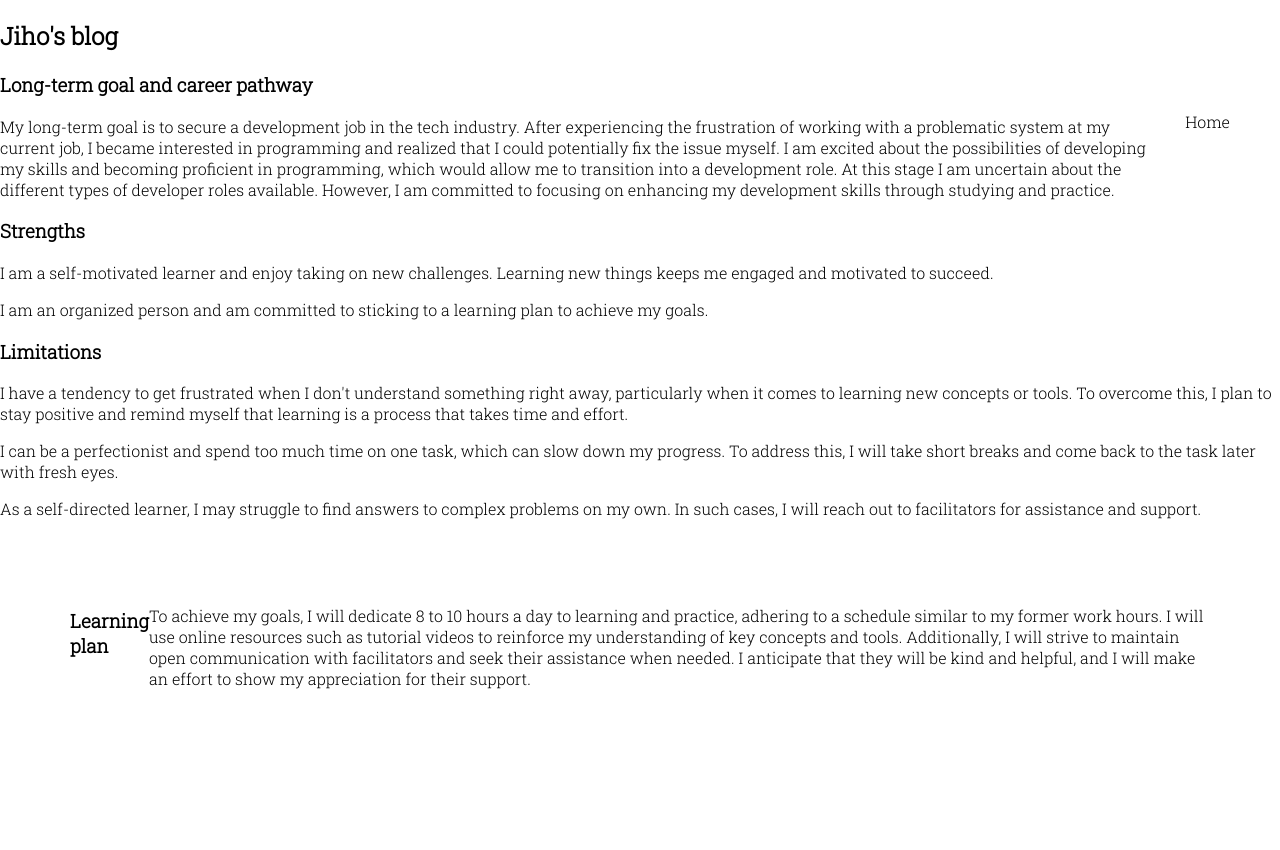
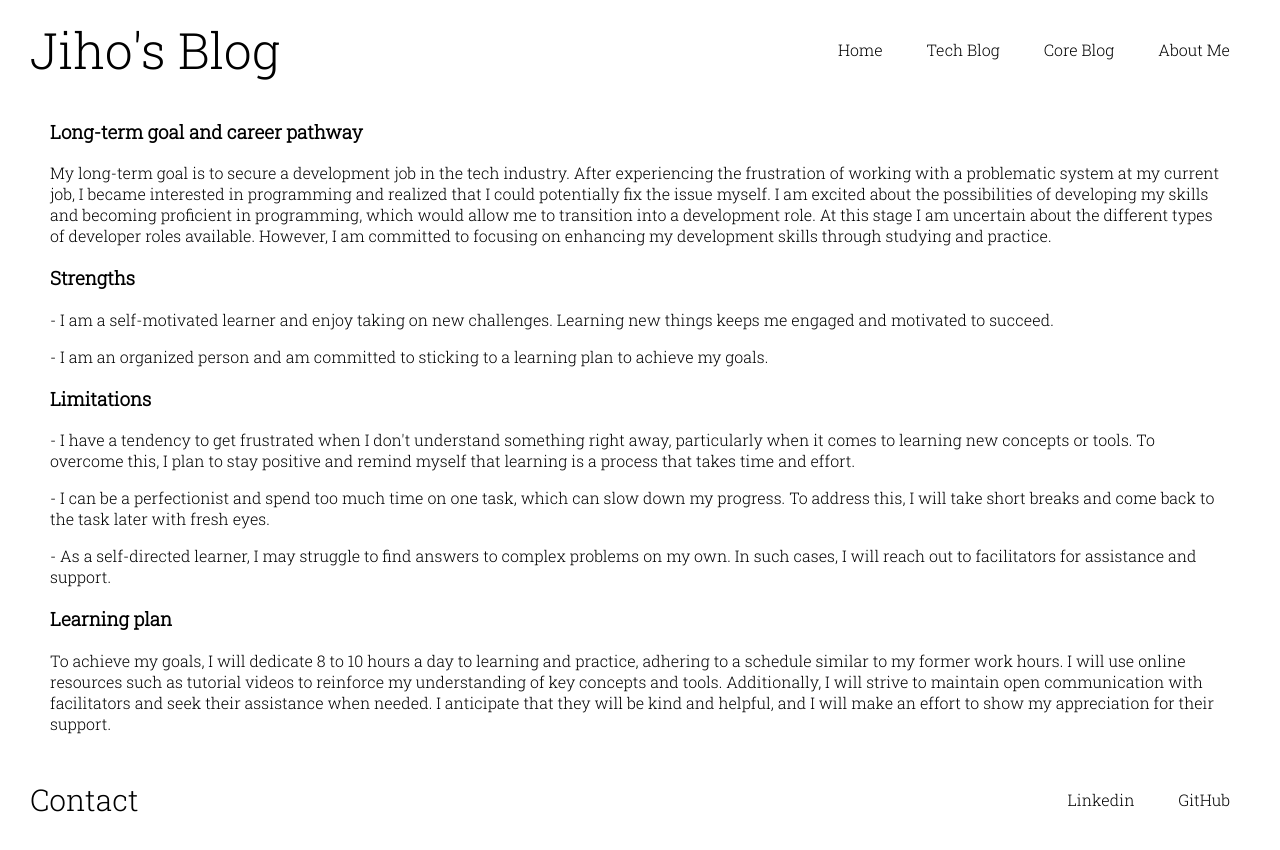
Before and after one commit to ActualJiho/ActualJiho.github.io, a plain HTML site: page blog/core-blog/learning-plan.html in a window 1280 px wide. Before the commit the page ends 800 px from the top, so only its background shows below. Drawn offline with Linux system fonts and the light colour scheme; files that its build step writes are made by us from their sources.

Commit message:
add stylesheet

```diff
--- a/blog/core-blog/learning-plan.html
+++ b/blog/core-blog/learning-plan.html
@@ -3,7 +3,7 @@
     <head>
         <meta charset="UTF-8">
         <meta name="viewport" content="width=device-width, initial-scale=1.0">
-        <link href="../styles/main.css" rel="stylesheet" type="text/css">
+        <link href="/styles/main.css" rel="stylesheet" type="text/css">
          <!--google font-->
          <link rel="preconnect" href="https://fonts.googleapis.com">
          <link rel="preconnect" href="https://fonts.gstatic.com" crossorigin>
@@ -12,34 +12,46 @@
     </head>
     <body>
       <header>
-        <!--navbar-->
         <nav class="nav-bar">
-          <h1>Jiho's blog</h1>
+          <label class="title">Jiho's Blog</label>
             <ul>
-              <li><a href="../index.html">Home</a></li>
+              <li><a href="/index.html">Home</a></li>
+              <li><a href="/blog/tech-blog.html">Tech Blog</a></li>
+              <li><a href="/blog/core-blog.html">Core Blog</a></li>
+              <li><a href="/blog/about-me.html">About Me</a></li>
             </ul>
         </nav>
       </header>
-      <div class="long-term-goal">
-        <h3>Long-term goal and career pathway</h3>
-        <p>
-          My long-term goal is to secure a development job in the tech industry. After experiencing the frustration of working with a problematic system at my current job, I became interested in programming and realized that I could potentially fix the issue myself. I am excited about the possibilities of developing my skills and becoming proficient in programming, which would allow me to transition into a development role. At this stage I am uncertain about the different types of developer roles available. However, I am committed to focusing on enhancing my development skills through studying and practice.
+      <div class="content">
+        <div class="long-term-goal">
+          <h3>Long-term goal and career pathway</h3>
+          <p>
+            My long-term goal is to secure a development job in the tech industry. After experiencing the frustration of working with a problematic system at my current job, I became interested in programming and realized that I could potentially fix the issue myself. I am excited about the possibilities of developing my skills and becoming proficient in programming, which would allow me to transition into a development role. At this stage I am uncertain about the different types of developer roles available. However, I am committed to focusing on enhancing my development skills through studying and practice.
           </p>
         </div>
         <div class="strength-limitation">
           <h3>Strengths</h3>
-          <p>I am a self-motivated learner and enjoy taking on new challenges. Learning new things keeps me engaged and motivated to succeed.</p>
-          <p>I am an organized person and am committed to sticking to a learning plan to achieve my goals.</p>
-
+          <p>- I am a self-motivated learner and enjoy taking on new challenges. Learning new things keeps me engaged and motivated to succeed.</p>
+          <p>- I am an organized person and am committed to sticking to a learning plan to achieve my goals.
+          </p>
           <h3>Limitations</h3>
-          <p>I have a tendency to get frustrated when I don't understand something right away, particularly when it comes to learning new concepts or tools. To overcome this, I plan to stay positive and remind myself that learning is a process that takes time and effort.</p>
-          <p>I can be a perfectionist and spend too much time on one task, which can slow down my progress. To address this, I will take short breaks and come back to the task later with fresh eyes.</p>
-          <p>As a self-directed learner, I may struggle to find answers to complex problems on my own. In such cases, I will reach out to facilitators for assistance and support.</p>
+          <p>- I have a tendency to get frustrated when I don't understand something right away, particularly when it comes to learning new concepts or tools. To overcome this, I plan to stay positive and remind myself that learning is a process that takes time and effort.</p>
+          <p>- I can be a perfectionist and spend too much time on one task, which can slow down my progress. To address this, I will take short breaks and come back to the task later with fresh eyes.</p>
+          <p>- As a self-directed learner, I may struggle to find answers to complex problems on my own. In such cases, I will reach out to facilitators for assistance and support.</p>
         </div>
-        <div class="learning-plan">
+        <div class="plan">
           <h3>Learning plan</h3>
           <p>To achieve my goals, I will dedicate 8 to 10 hours a day to learning and practice, adhering to a schedule similar to my former work hours. I will use online resources such as tutorial videos to reinforce my understanding of key concepts and tools. Additionally, I will strive to maintain open communication with facilitators and seek their assistance when needed. I anticipate that they will be kind and helpful, and I will make an effort to show my appreciation for their support.</p>
         </div>
       </div>
     </body>
+    <footer>
+      <nav class="nav-bar">
+        <label class="footer-title">Contact</label>
+         <ul>
+          <li><a href="https://www.linkedin.com/in/jiho-burgess-kim-b7882a160/">Linkedin</a></li>
+          <li><a href="https://github.com/jiho-burgesskim">GitHub</a></li>
+        </ul>
+       </nav>
+    </footer>
 </html>
```
Also changed, not shown: blog/core-blog/identity-values.html (+19 -9 lines).
